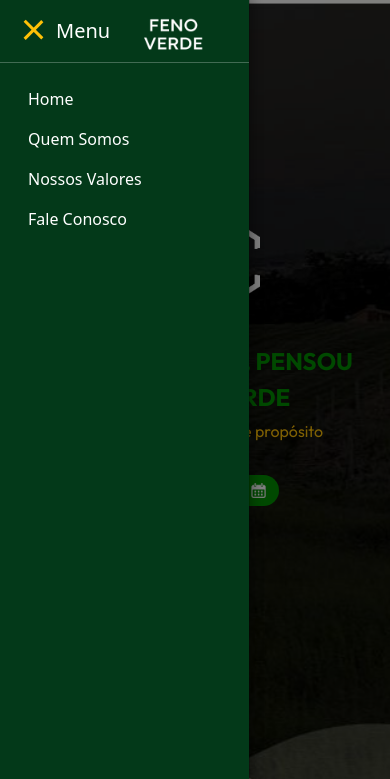
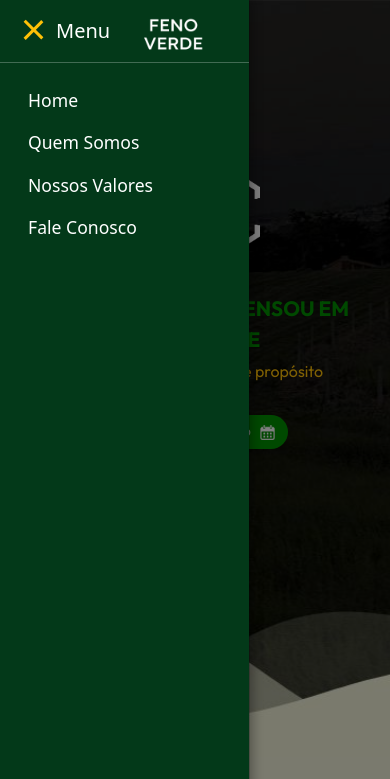
Before and after one commit to Feno-Verde/Site_Feno_Verde, a plain HTML site: page index.html in a window 390 px wide. Both pictures are taken after a click on the button 33 px from the left and 30 px from the top of the page. Shown: the top 779 px of the page. Drawn offline with nearby package versions, Linux system fonts and the light colour scheme.

Commit message:
Last_commit

```diff
--- a/index.html
+++ b/index.html
@@ -53,16 +53,16 @@
             <div class="offcanvas-body pt-0 flex-grow-1">
                 <ul class="nav flex-column">
                     <li class="nav-item">
-                        <a class="nav-link" href="#Home">Home</a>
+                        <a class="nav-link offcanvas_body" href="#Home">Home</a>
                     </li>
                     <li class="nav-item">
-                        <a class="nav-link" href="#WhoAre">Quem Somos</a>
+                        <a class="nav-link offcanvas_body" href="#WhoAre">Quem Somos</a>
                     </li>
                     <li class="nav-item">
-                        <a class="nav-link" href="#Services">Nossos Valores</a>
+                        <a class="nav-link offcanvas_body" href="#Services">Nossos Valores</a>
                     </li>
                     <li class="nav-item">
-                        <a class="nav-link" href="https://encurtador.com.br/HnVM1">Fale Conosco</a>
+                        <a class="nav-link offcanvas_body" href="https://encurtador.com.br/HnVM1">Fale Conosco</a>
                     </li>
                 </ul>
             </div>
--- a/style.css
+++ b/style.css
@@ -8,6 +8,7 @@ header {
     background-size: cover;
     background-position: center;
     background-repeat: no-repeat;
+    margin-top: 0px;
     height: 106vh;
 }
 
@@ -90,7 +91,7 @@ header {
 }
 
 .text_footer2 {
-     font-size: 1rem;
+    font-size: 1rem;
 
     font-family: "Outfit", sans-serif;
     font-optical-sizing: auto;
@@ -202,14 +203,25 @@ header {
 .logoimg_footer {
     width: 120px;
 }
+
 .nav_icons {
     width: 30px;
 }
+
 .nav_icons:hover {
     zoom: 110%;
 }
 
+.offcanvas_body {
+    font-size: 1.1rem;
+
+}
+
 @media (max-width: 768px) {
+    header {
+        height: 98vh;
+        margin-top: -3px;
+    }
 
     .margin_home {
         margin-top: 3rem;
@@ -220,11 +232,11 @@ header {
     }
 
     .subtitle {
-        font-size: 1.25rem
+        font-size: 1.4rem
     }
 
     .textbutton {
-        font-size: 1rem
+        font-size: 1.2rem
     }
 
     .calendarimage {
@@ -234,20 +246,20 @@ header {
     }
 
     .text_title {
-        font-size: 1.75rem;
+        font-size: 2.3rem;
     }
 
     .text_body {
-        font-size: 1rem;
+        font-size: 1.35rem;
 
     }
 
     .text_subtitle {
-        font-size: 1.5rem;
+        font-size: 2rem;
     }
 
     .checkimage {
-        width: 40px;
+        width: 45px;
         margin-left: 30px;
     }
 
@@ -259,13 +271,17 @@ header {
     .logoimage {
         width: 150px;
     }
+
+
 }
 
 @media (max-width: 576px) {
-
+    header {
+        height: 90vh;
+    }
 
     .title {
-        font-size: 1.5rem;
+        font-size: 1.3rem;
     }
 
     .subtitle {
@@ -273,7 +289,7 @@ header {
     }
 
     .textbutton {
-        font-size: 0.7rem;
+        font-size: 0.8rem;
     }
 
     .calendarimage {
@@ -283,11 +299,11 @@ header {
     }
 
     .text_title {
-        font-size: 1.25rem;
+        font-size: 1.4rem;
     }
 
     .text_body {
-        font-size: 0.75rem;
+        font-size: 0.9rem;
 
     }
 
```
